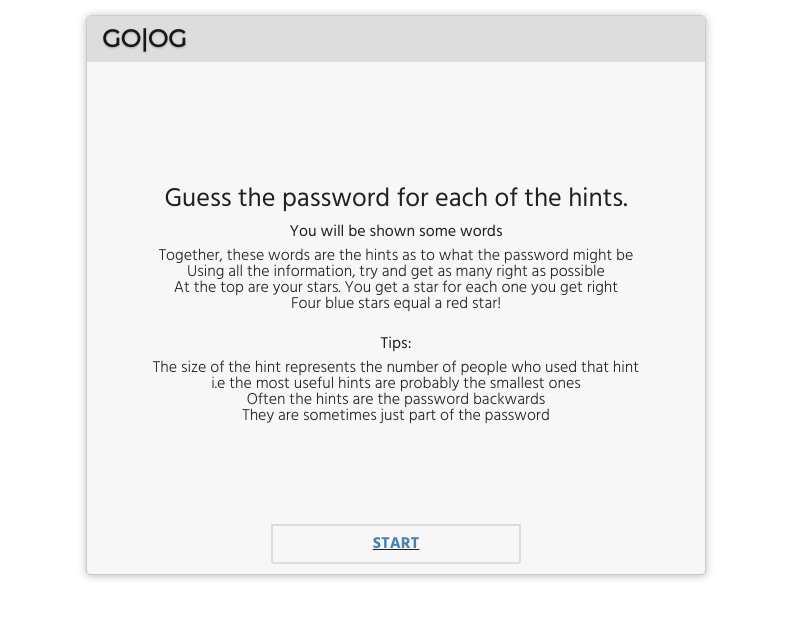
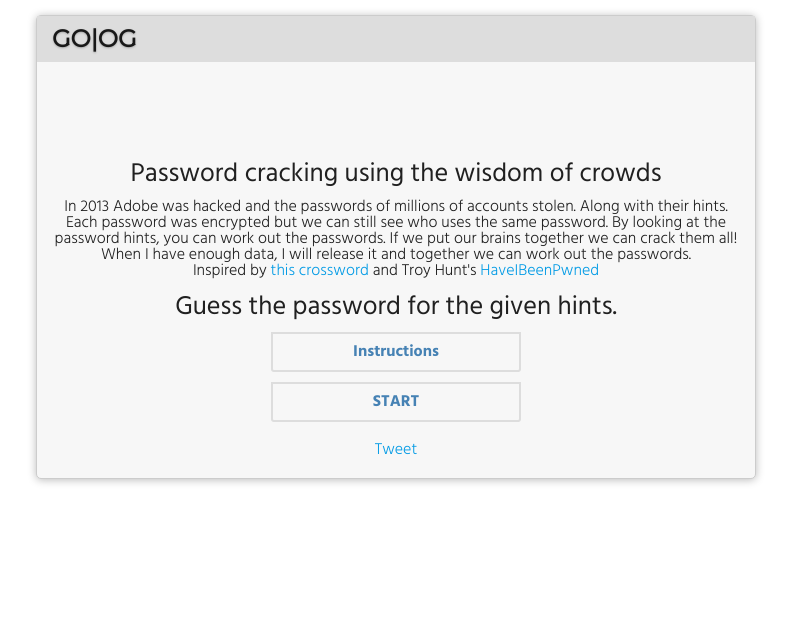
Before and after one commit to amlwwalker/crowdcracker, a PHP site: page / in a window 1280 px wide. Shown: the top 619 px of the page, without its empty margins (244-1035 px from the left). Run offline with PHP 8.4, Linux system fonts and the light colour scheme; some libraries are stand-ins or nearby versions.

Commit message:
adding tweet buttons etc

```diff
--- a/_css/design.css
+++ b/_css/design.css
@@ -11,7 +11,7 @@ html, body {
     color:darkred;
 }
 #container {
-    width: 620px;
+    width: 720px;
     min-height: 400px;
     margin: 15px auto;
     border: 1px solid #ccc;
@@ -34,6 +34,22 @@ html, body {
 #cloud-svg {
 
 }
+.instructions {
+    display: none;
+    padding: 0px 20px;
+}
+.fb-like-container {
+  position: relative;
+  padding: 0;
+  padding-top: 20px;
+}
+.fb-like {
+  position: absolute;
+  top: 50%;
+  left: 50%;
+  margin-right: -50%;
+  transform: translate(-50%, -50%);
+}
 .input-container {
     padding: 10px 20px;
     outline: 0;
@@ -43,7 +59,7 @@ html, body {
     box-sizing: border-box;
     width: 250px;
     border: 2px solid #ddd;
-    margin: 0px auto;
+    margin: 10px auto;
     padding: 10px;
     background: white;
     font-size: 1em;
@@ -62,9 +78,7 @@ html, body {
     border-radius: 0px 0px 3px 3px;
 }
 .input-button:hover {
-    background: steelblue;
     border: 2px solid steelblue;
-    color: white;
 }
 .important {
     text-shadow: -1px 0 black, 0 1px black, 1px 0 black, 0 -1px black;
@@ -85,6 +99,5 @@ button:focus {
 */
 button:focus {
   outline: none;
-  background-color: steelblue;
-  color: white;
+  background-color: #f7f7f7;
 }
--- a/index.html
+++ b/index.html
@@ -21,7 +21,16 @@
 
 </head>
 <body>
-
+    <div id="fb-root"></div>
+    <script>
+    (function(d, s, id) {
+      var js, fjs = d.getElementsByTagName(s)[0];
+      if (d.getElementById(id)) return;
+      js = d.createElement(s); js.id = id;
+      js.src = "//connect.facebook.net/en_GB/sdk.js#xfbml=1&version=v2.4";
+      fjs.parentNode.insertBefore(js, fjs);
+  }(document, 'script', 'facebook-jssdk'));
+    </script>
     <div id="container">
         <div id="logo">
             <div style="float:left;">GO|OG</div>
@@ -31,8 +40,13 @@
             <div style="clear:both;"></div>
         </div>
         <div id="cloud-container">
-                <div style="width:100%; text-align:center; padding:100px 0px;">
-                    <h5>Guess the password for each of the hints.</h5>
+            <div style="width:100%; text-align:center; padding:75px 0px 0px 0px;">
+                <h5>Password cracking using the wisdom of crowds</h5>
+                In 2013 Adobe was hacked and the passwords of millions of accounts stolen. Along with their hints. Each password was encrypted but we can still see who uses the same password. By looking at the password hints, you can work out the passwords. If we put our brains together we can crack them all! When I have enough data, I will release it and together we can work out the passwords.<p><p>Inspired by <a href="http://zed0.co.uk/crossword/" target="_blank">this crossword</a> and Troy Hunt's <a href="https://haveibeenpwned.com/" target="_blank">HaveIBeenPwned</a>
+                <h5>Guess the password for the given hints.</h5>
+            </div>
+            <div>
+                <div class="instructions" style="text-align:center;">
                  <ul>
                   <li><h6>You will be shown some words</h6></li>
                   <li>Together, these words are the hints as to what the password might be</li>
@@ -48,16 +62,33 @@
                 </li>
                 <li>Often the hints are the password backwards</li>
                 <li>They are sometimes just part of the password</li>
-                    <u/l>
+            </ul>
+            </div>
         </div>
         <div>
+            <button onClick="showInstructions();" class="input-button" id="instructionsButton">Instructions</button>
             <button onClick="getStarted();" class="input-button">START</button>
         </div>
     </div>
-            <div class="input-container" style="display:none;">
+    <div id="completed" style="text-align:center;display:none;padding:75px 0px 20px 0px;">
+        <h5>Congratulations! You've helped crack passwords because of badly implemented security</h5>
+        <ul>
+            <li>This isn't the first time this has happened, nor the last</li>
+            <li>Internet security is our problem</li>
+            <li>It's a problem that is here now</li>
+            <li>We cannot leave it up to others to keep us safe on the internet.</li>
+            <li>Alan Turing. One of the best code breakers to have existed:<p><img src="http://www.maths.manchester.ac.uk/cryptography_competition/css/ATY_large.png"></li>
+        </ul>
+    </div>
+<div id="checkanswers" class="input-container" style="display:none;">
     <input type="text" id="input-box" class="input-box" placeholder="Submit your answer" />
     <button onClick="checkAnswer();" onmouseout="giveFocus();" class="input-button">CHECK</button>
 </div>
+<div style="text-align:center;"><a href="https://twitter.com/share" class="twitter-share-button" data-url="http://crowdcracker.golog.co" data-text="Password cracking is fun! Try it yourself!" data-via="_whitesilence" data-size="large" data-hashtags="golog">Tweet</a>
+    <script>!function(d,s,id){var js,fjs=d.getElementsByTagName(s)[0],p=/^http:/.test(d.location)?'http':'https';if(!d.getElementById(id)){js=d.createElement(s);js.id=id;js.src=p+'://platform.twitter.com/widgets.js';fjs.parentNode.insertBefore(js,fjs);}}(document, 'script', 'twitter-wjs');</script>
+</div>
+<div class="fb-like-container"><div class="fb-like" data-href="http://crowdcracker.golog.co" data-layout="button" data-action="like" data-show-faces="true" data-share="true"></div></div>
+
 </div>
 
 <script>
@@ -68,6 +99,10 @@
 var counter = 0;
 var knownLimit = 4;
 var uuid = '';
+function showInstructions() {
+    $(".instructions").toggle();
+    $("#instructionsButton").text("HIDE")
+}
 function getStarted () {
 
                 //bind a trigger to the input box
@@ -100,7 +135,7 @@
                         attempts = 0;
                         score += 1;
                         $('#stars-container').html('');
-                        if (score >= 4) {
+                        if (score >= knownLimit) {
                             score = 0;
                             BigScore += 1;
                         }
@@ -126,6 +161,7 @@
                         $('input.input-box').val('');
                         $('#cloud-container').html('');
                         playGame();
+                        counter++
                     }
                     else {
                         attempts += 1;
@@ -140,12 +176,18 @@
                     alert("Good attempt!");
 
                     playGame();
+                    counter++
                 }
                 //always store their answer.
                 $.getJSON("https://golog.co/App/CrowdCracker?uuid="+uuid+"&question="+answer+"&answer="+attempt, function (json) {
                     console.log("done")
                 });
-                counter++
+            if (BigScore == 10 ) { //game completed!
+                $("#cloud-container").hide();
+                $("#completed").show();
+                $("#checkanswers").hide();
+                $('#difficulty').html("");
+            }
 }
 
 
@@ -155,24 +197,24 @@
                     This needs to show three known clouds, followed by 2 unknown clouds
 
                     */
-                if (counter > 5) { //just two unknowns...
+                if (counter > 6) {
                     counter = 0;
                 }
                 console.log("counter: ", counter)
                 if (counter < knownLimit) { //five knowns
                     createKnownCloud()
                     $('#difficulty').html("EASY")
+                    $('#difficulty').css('color', 'steelblue');
                 } else {
                     createUnknownCloud()
                     $('#difficulty').html("HARD")
+                    $('#difficulty').css('color', 'darkred');
                 }
 
             }
 
 
             function createUnknownCloud () {
-
-
                 //get the array of hintfile names
                 $.getJSON("_data/unknownHintFiles.json", function (json) {
                     createCloud(json)
@@ -180,9 +222,6 @@
             }
 
             function createKnownCloud () {
-
-
-
                 //get the array of hintfile names
                 $.getJSON("_data/knownHintFiles.json", function (json) {
                     createCloud(json)
@@ -191,7 +230,7 @@
 
             function createCloud(json) {
 
-                    var width = 600,
+                var width = 700,
                 height = 400;
                     //create a random number
                     var rand = Math.random();
```
Lines whose indentation alone changed are shown as unchanged.
